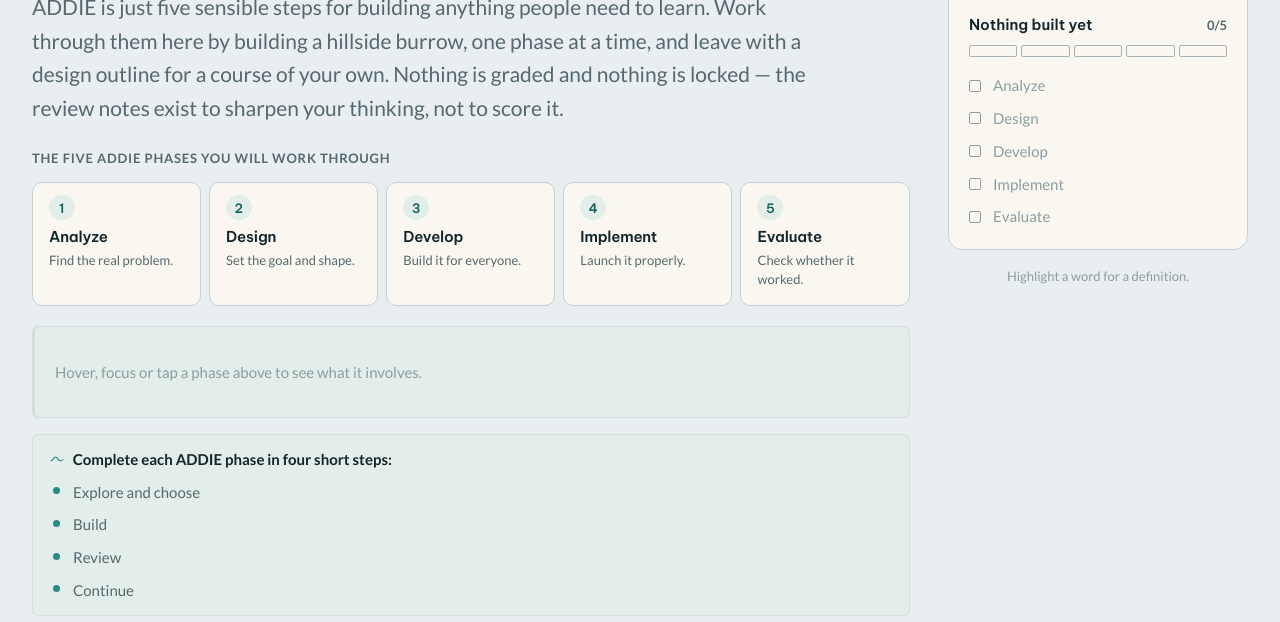
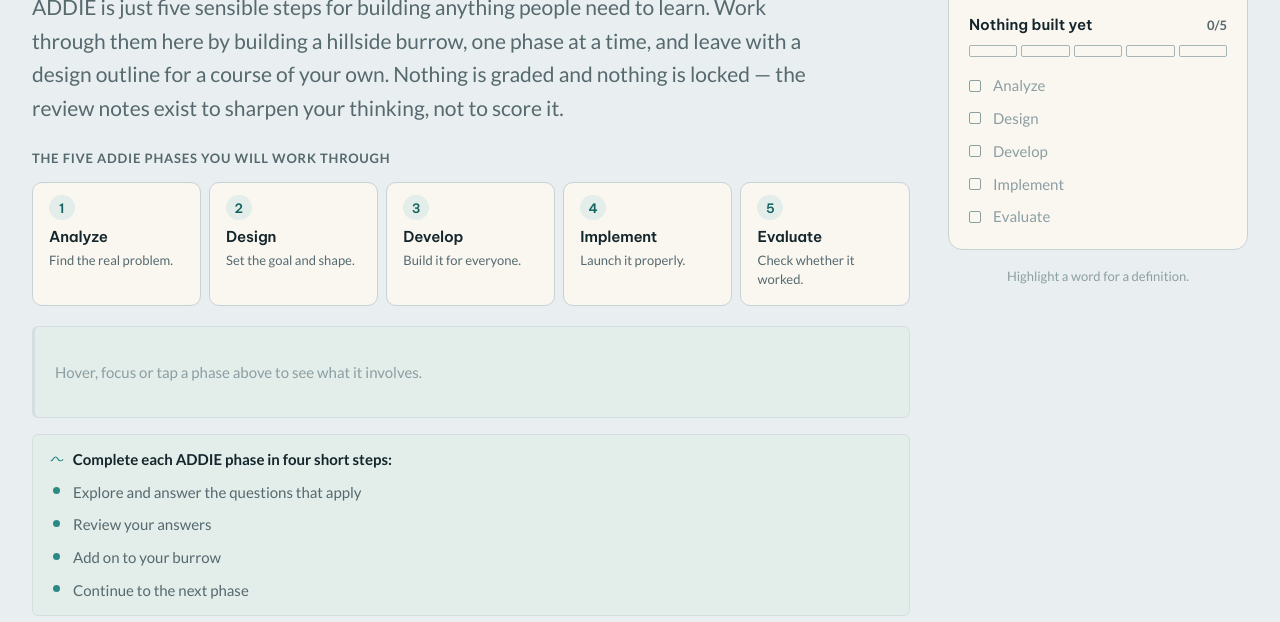
Before and after one commit to carmenk321publishing/ADDIE-Build-a-Burrow, a plain HTML site: page index.html in a window 1280 px wide. Shown: the part 330-952 px from the top of the page. Drawn offline with Linux system fonts and the light colour scheme.

Commit message:
Reword the four-step process on the Start page
Co-authored-by: Perplexity <noreply@perplexity.ai>

```diff
--- a/index.html
+++ b/index.html
@@ -107,10 +107,10 @@
       <div class="process-line">
         <p><svg class="sym" aria-hidden="true"><use href="#s-continuity"/></svg><strong>Complete each ADDIE phase in four short steps:</strong></p>
         <ul class="tick-list">
-          <li>Explore and choose</li>
-          <li>Build</li>
-          <li>Review</li>
-          <li>Continue</li>
+          <li>Explore and answer the questions that apply</li>
+          <li>Review your answers</li>
+          <li>Add on to your burrow</li>
+          <li>Continue to the next phase</li>
         </ul>
       </div>
 
```
